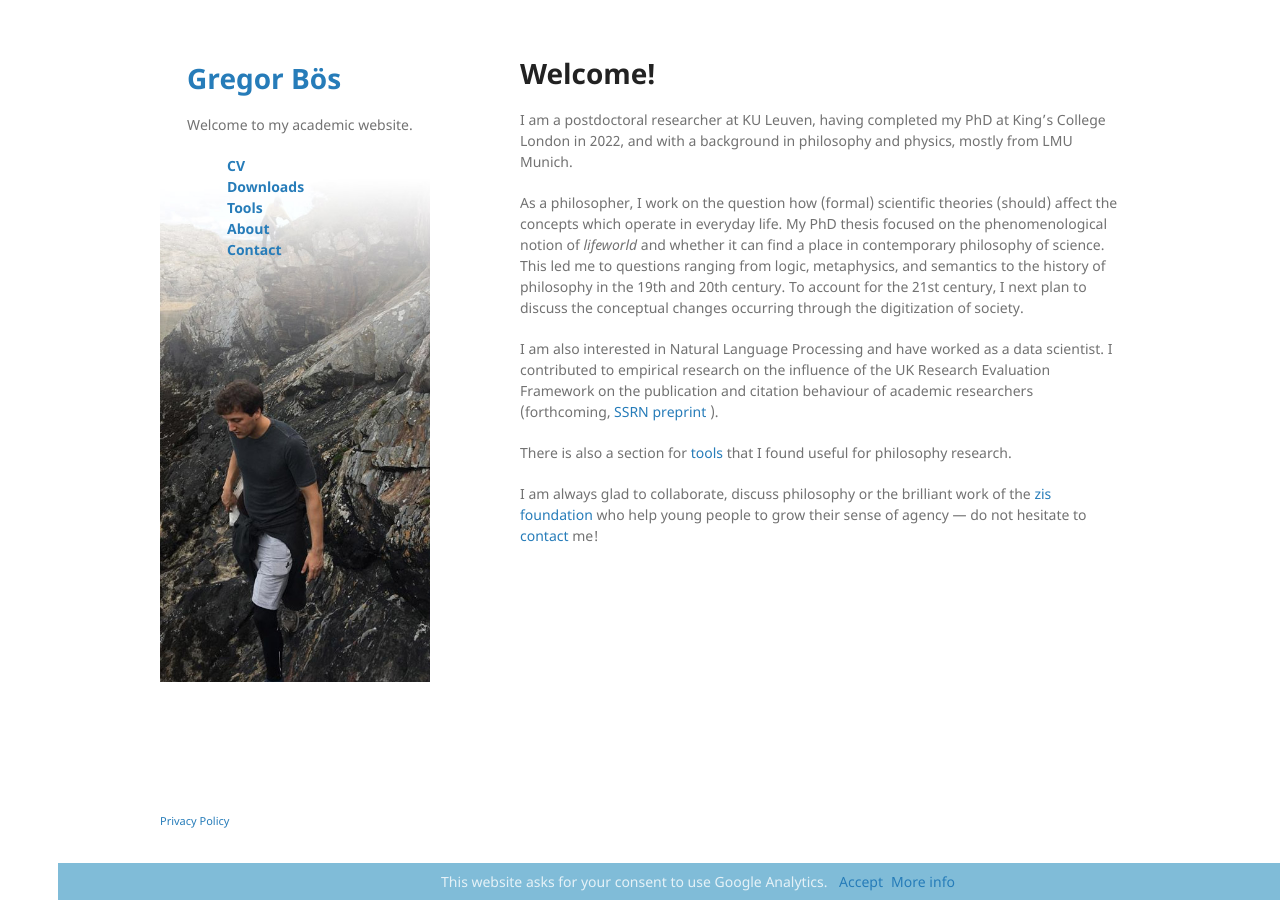
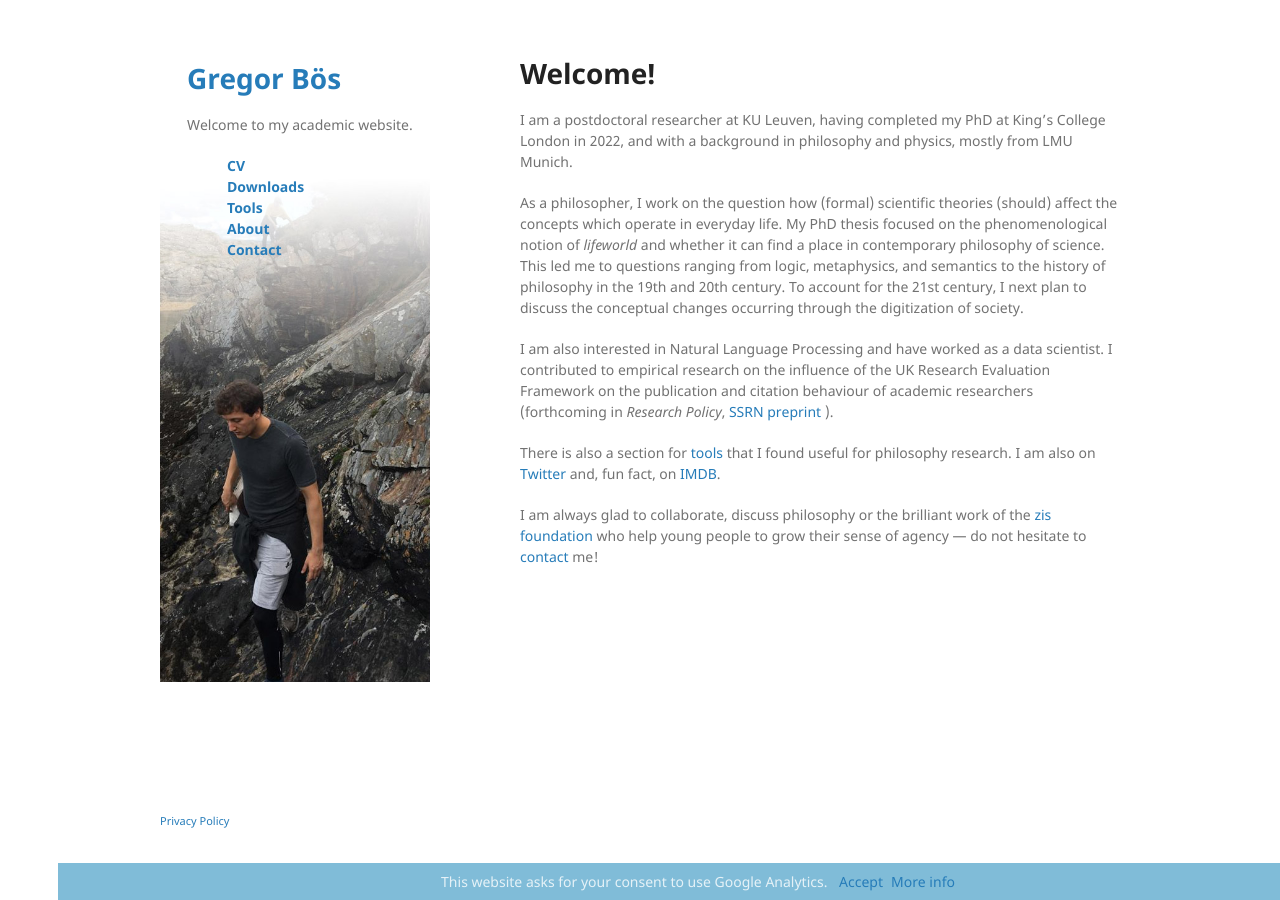
Before and after one commit to gboes/gboes.github.io, a Jekyll site: the page built from index.md, in a window 1280 px wide. Built offline with Jekyll 4.4.1, drawn with Linux system fonts in a browser that asks for light colours; Markdown is read by kramdown in place of the engine named in the settings.

Commit message:
add twitter and IMDB links.

```diff
--- a/index.md
+++ b/index.md
@@ -13,8 +13,8 @@ I am a postdoctoral researcher at KU Leuven, having completed my PhD at King's C
 As a philosopher, I work on the question how (formal) scientific theories (should) affect the concepts which operate in everyday life.
 My PhD thesis focused on the phenomenological notion of *lifeworld* and whether it can find a place in contemporary philosophy of science. This led me to questions ranging from logic, metaphysics, and semantics to the history of philosophy in the 19th and 20th century. To account for the 21st century, I next plan to discuss the conceptual changes occurring through the digitization of society.
 
-I am also interested in Natural Language Processing and have worked as a data scientist. I contributed to empirical research on the influence of the UK Research Evaluation Framework on the publication and citation behaviour of academic researchers (forthcoming, [ SSRN preprint ](https://papers.ssrn.com/sol3/papers.cfm?abstract_id=3083692) ).
+I am also interested in Natural Language Processing and have worked as a data scientist. I contributed to empirical research on the influence of the UK Research Evaluation Framework on the publication and citation behaviour of academic researchers (forthcoming in *Research Policy*, [ SSRN preprint ](https://papers.ssrn.com/sol3/papers.cfm?abstract_id=3083692) ).
 
-There is also a section for [tools](./tools/) that I found useful for philosophy research.
+There is also a section for [tools](./tools/) that I found useful for philosophy research. I am also on [Twitter](https://twitter.com/gregorboes) and, fun fact, on [IMDB](https://www.imdb.com/name/nm6246223/).
 
 I am always glad to collaborate, discuss philosophy or the brilliant work of the <a href="https://zis-reisen.de/en">zis foundation</a> who help young people to grow their sense of agency &mdash; do not hesitate to [contact](./contact/) me!
```
